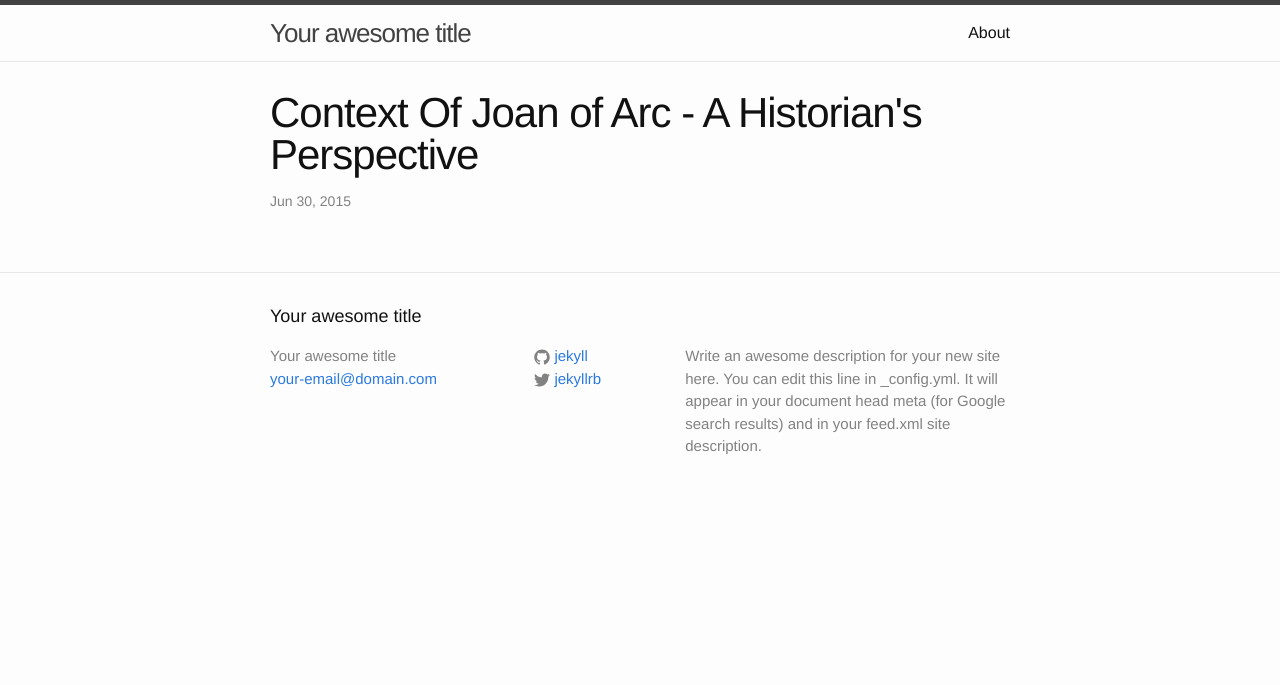
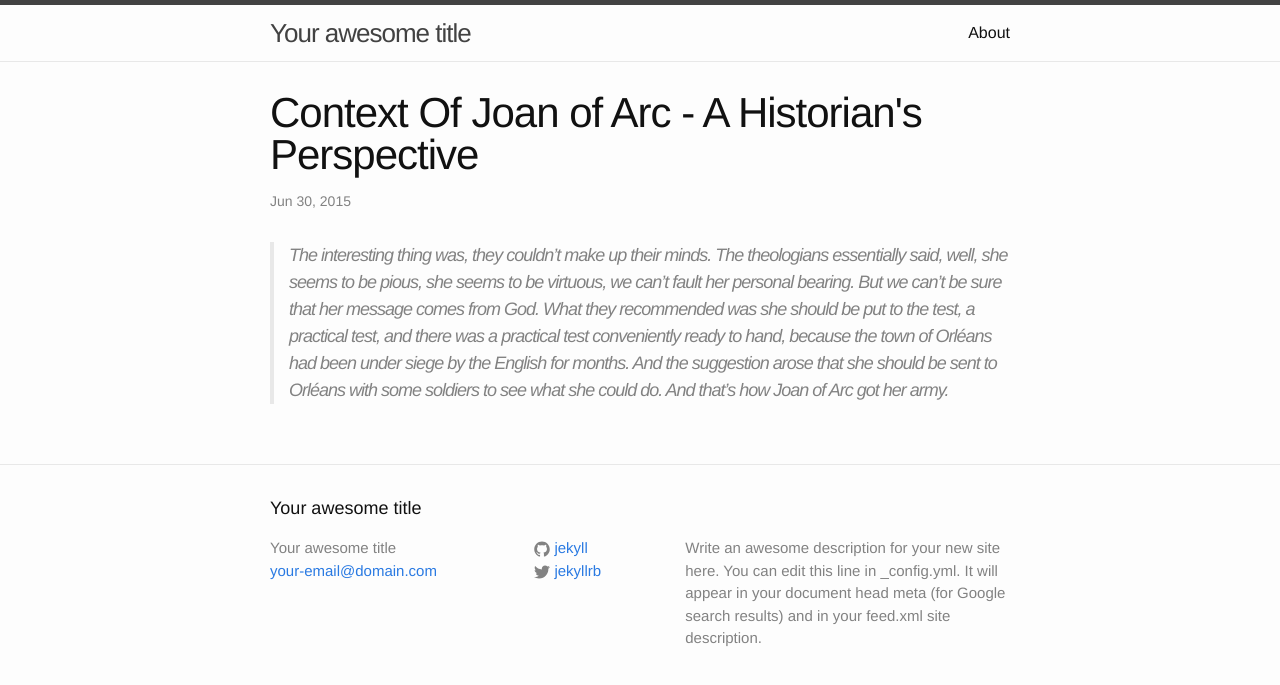
Before and after one commit to laurennicoleroth/laurennicoleroth.github.io, a Jekyll site: the page built from _posts/2015-07-01-joan-of-arc.markdown, in a window 1280 px wide. Shown: the top 685 px of the page. Built offline with Jekyll 4.4.1, drawn with Linux system fonts in a browser that asks for light colours.

Commit message:
Add blockquote

```diff
--- a/_posts/2015-07-01-joan-of-arc.markdown
+++ b/_posts/2015-07-01-joan-of-arc.markdown
@@ -5,4 +5,6 @@ date:   2015-06-30 18:39:47
 categories: history women religion
 ---
 
+> The interesting thing was, they couldn’t make up their minds. The theologians essentially said, well, she seems to be pious, she seems to be virtuous, we can’t fault her personal bearing. But we can’t be sure that her message comes from God. What they recommended was she should be put to the test, a practical test, and there was a practical test conveniently ready to hand, because the town of Orléans had been under siege by the English for months. And the suggestion arose that she should be sent to Orléans with some soldiers to see what she could do. And that’s how Joan of Arc got her army.
+
 [jezebel article]:     http://pictorial.jezebel.com/author-helen-castor-talks-putting-joan-of-arc-back-into-1714892216
```
